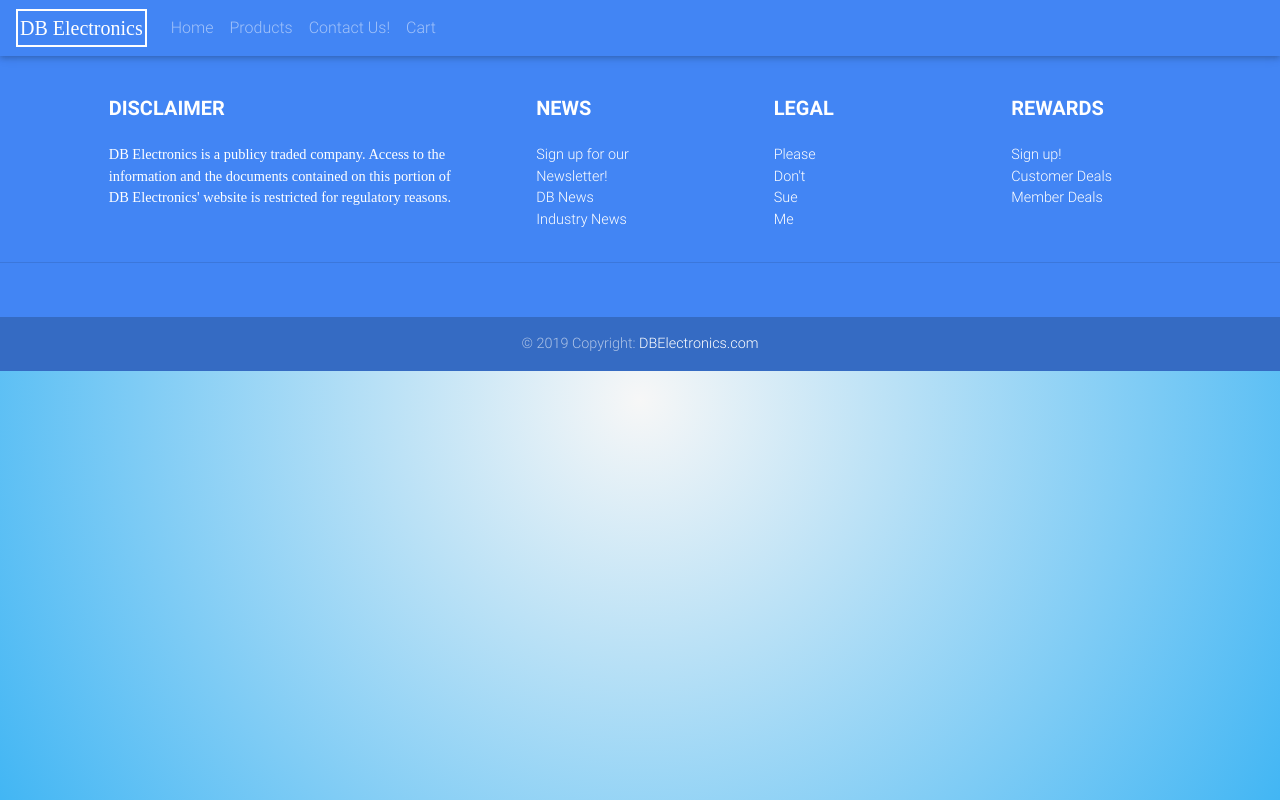
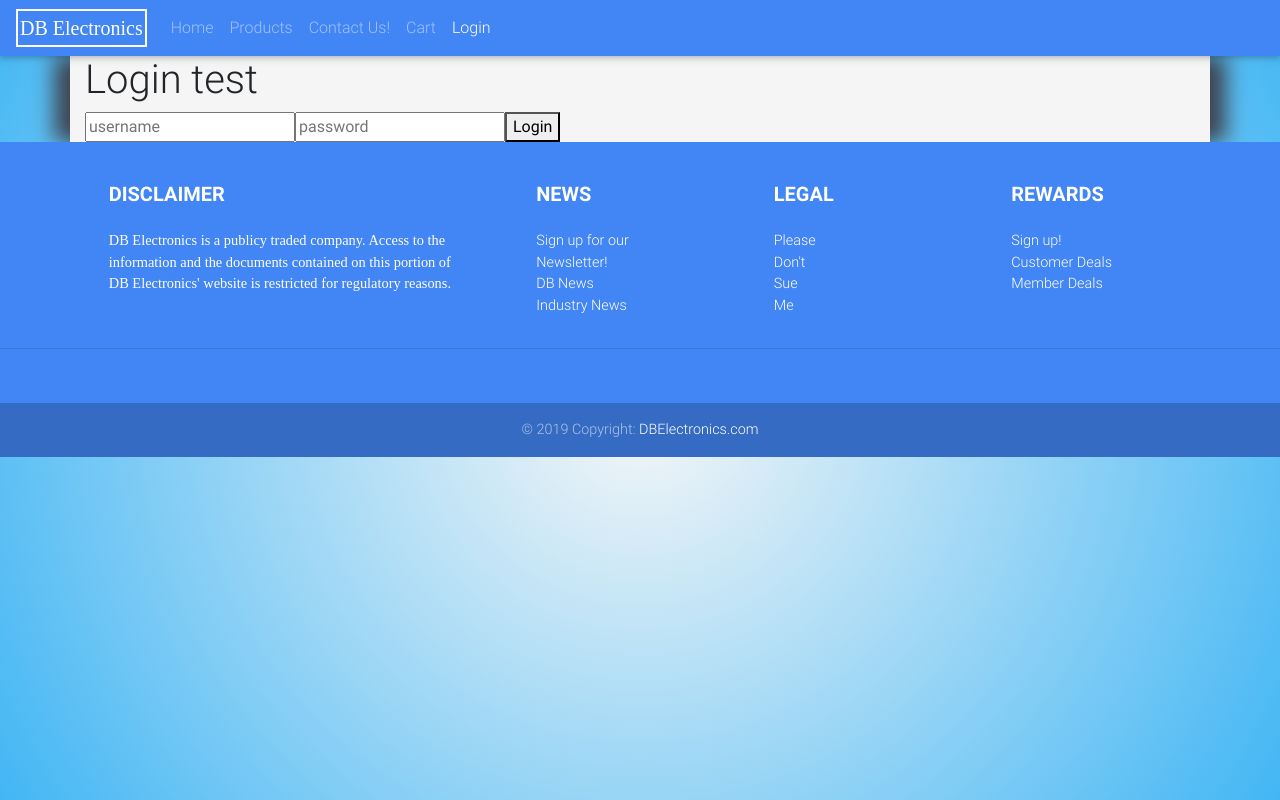
Before and after one commit to DylanBarber/dbElectronics, a React (Create React App) app in the folder client/: page /Login in a window 1280 px wide. Built offline with nearby package versions, Linux system fonts and the light colour scheme; a web font is replaced by a local one.

Commit message:
Add JWT authentication test. Working at adding token to cookie

```diff
--- a/client/src/App.js
+++ b/client/src/App.js
@@ -14,6 +14,7 @@ import Contact from "./components/Contact";
 import Footer from "./components/Footer";
 import Cart from "./components/Cart"
 import Checkout from "./components/Checkout"
+import Login from "./components/Login"
 
 // CSS Files
 import "./css/bootstrap.min.css";
@@ -80,6 +81,13 @@ class App extends React.Component {
                 >
                   <li className="nav-item">Cart</li>
                 </NavLink>
+                <NavLink
+                  className='navBarLink nav-link'
+                  activeClassName="active"
+                  to="/login"
+                >
+                  <li className="nav-item">Login</li>
+                </NavLink>
               </ul>
               {/* <!-- Links --> */}
             </div>
@@ -91,6 +99,7 @@ class App extends React.Component {
           <Route path="/Contact" component={Contact} />
           <Route path="/Cart" component={Cart} />
           <Route path="/Checkout" component={Checkout} />
+          <Route path="/Login" component={Login} />
           <Footer />
         </Router>
       </>
--- /dev/null
+++ b/client/src/components/Login.jsx
@@ -0,0 +1,43 @@
+import React from 'react';
+
+class Login extends React.Component {
+  state = {
+    username: '',
+    password: '',
+  }
+
+  usernameOnChange = e => {
+    this.setState({username: e.target.value})
+  }
+
+  passwordOnChange = e => {
+    this.setState({password: e.target.value})
+  }
+
+  loginHandler = async () => {
+    console.log(this.state.username, this.state.password)
+    const response = await fetch('http://localhost:25565/api/login', {
+      credentials: "include",
+      headers: {
+        'Content-Type': 'application/json'
+      },
+      method: 'POST',
+      body: JSON.stringify({username: this.state.username, password: this.state.password})
+    });
+    const data = await response.json();
+    console.log(data);
+  }
+
+  render() {
+    return (
+      <div className='container container-bg'>
+        <h1>Login test</h1>
+        <input onChange={this.usernameOnChange} placeholder="username" />
+        <input onChange={this.passwordOnChange} placeholder="password" />
+        <button onClick={this.loginHandler}>Login</button>
+      </div>
+    )
+  }
+}
+
+export default Login;
--- a/client/src/css/style.css
+++ b/client/src/css/style.css
@@ -19,8 +19,8 @@ body, html {
 
 .productsContainer-bg {
   background-color: whitesmoke;
-  height: 2371px;
   box-shadow: -16px 0px 20px 0px #3e4551, 16px 0px 20px 0px #3e4551;
+  min-height: 80vh;
 }
 
 .navbar-brand {
--- a/package.json
+++ b/package.json
@@ -31,8 +31,10 @@
     "mocha": "^6.2.0"
   },
   "dependencies": {
+    "body-parser": "^1.19.0",
     "dotenv": "^8.1.0",
     "express": "^4.17.1",
+    "jsonwebtoken": "^8.5.1",
     "mysql": "^2.17.1"
   }
 }
```
Also changed, not shown: 2 other files (tests, documents, lock files or other folders).
